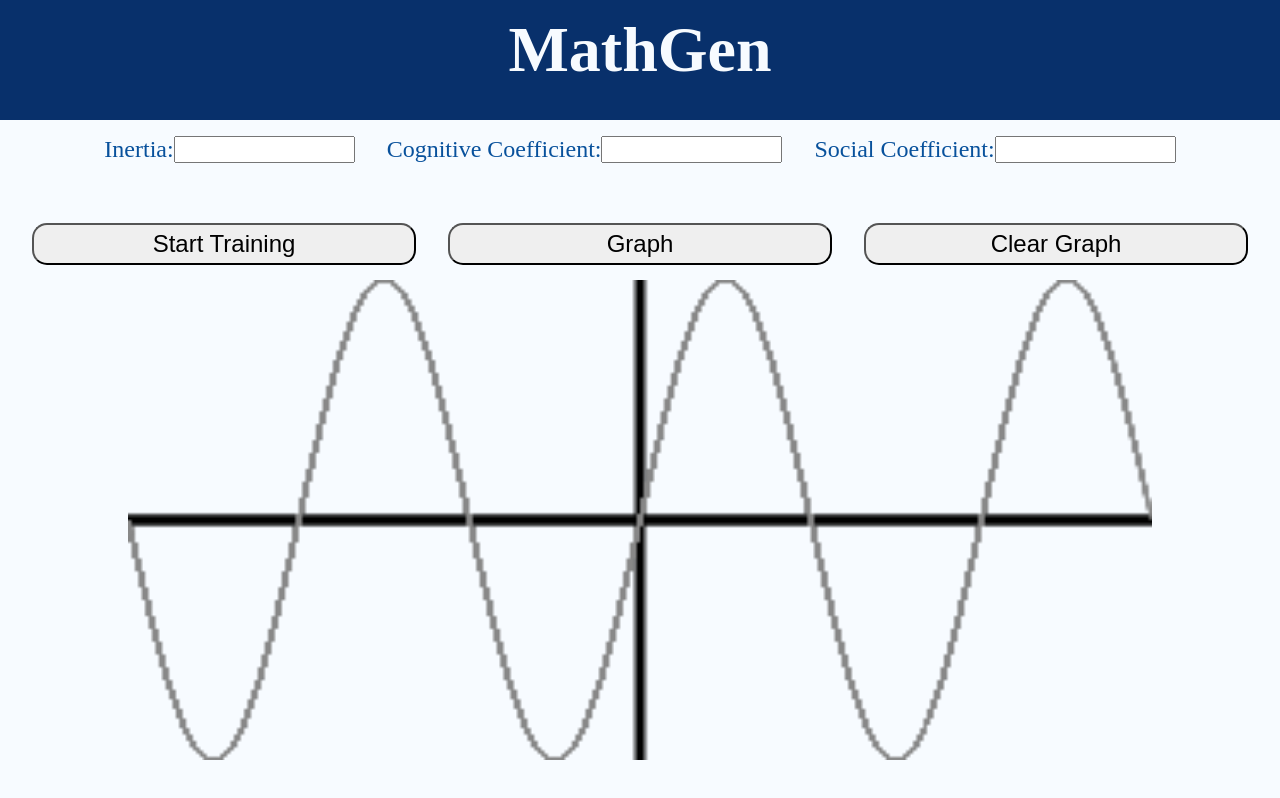
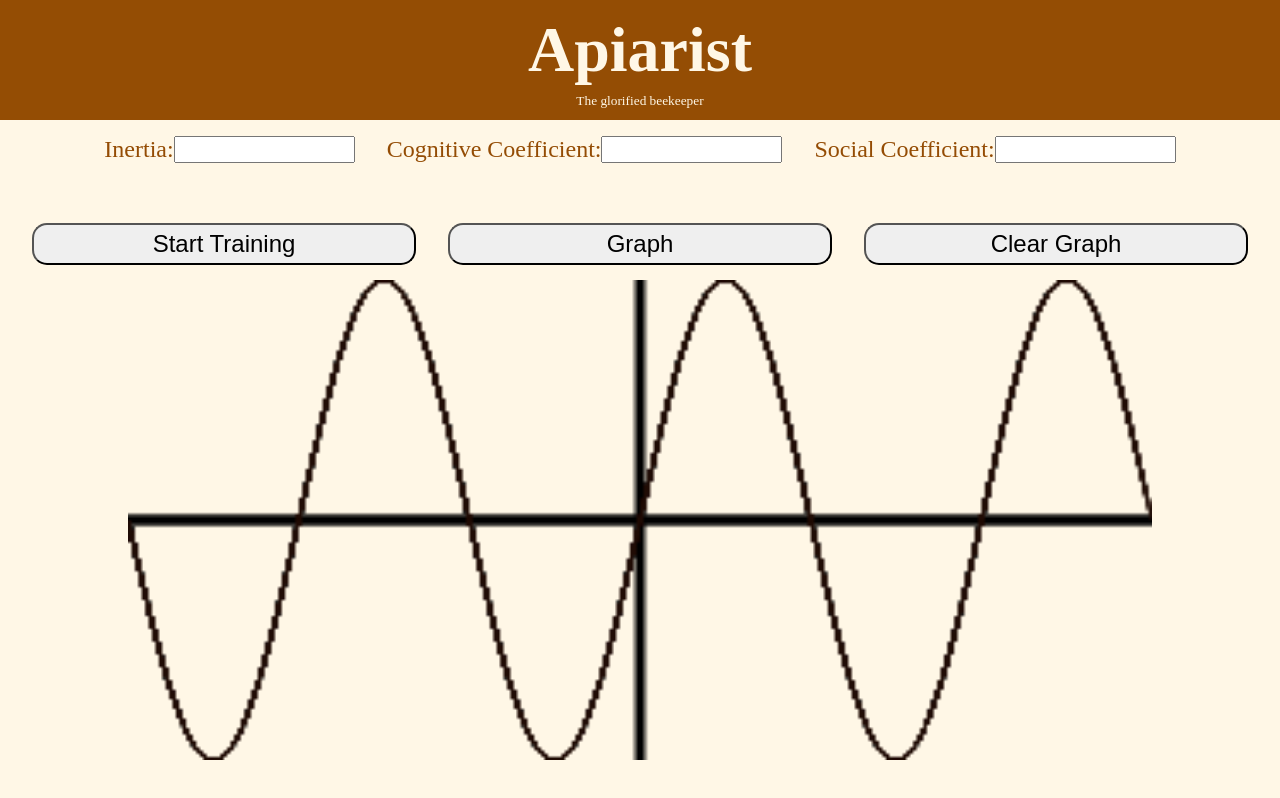
Before and after one commit to Clayal10/apiarist, a website with bundled scripts: page static/html/home.html in a window 1280 px wide. Built offline with nearby package versions, Linux system fonts and the light colour scheme.

Commit message:
modifications for renaming

```diff
--- a/static/css/style.css
+++ b/static/css/style.css
@@ -1,10 +1,6 @@
 /*
     Color Pallette:
-        - #08306B
-        - #08519C
 
-        - #9ECAE1
-        - #F7FbFF
 */
 
 * {
@@ -13,25 +9,28 @@
 }
 
 header{
-    background-color: #08306B;
-    color: #F7FBFF;
+    background-color: #944d04;
+    color: #fff7e6;
     width: 100%;
     height: 15vh;
+    display: flex;
+    flex-direction: column;
+    align-items: center;
 }
 
 h1{
-    text-align: center;
     font-size: 4em;
     padding: .2em;
+    padding-bottom: .1em;
 }
 
 body{
-    background-color: #F7FBFF;
+    background-color: #fff7e6;
     height: 100vh;
 }
 
 main{
-    color: #08519C;
+    color: #944c04;
     display: flex;
     flex-direction: column;
     height: 80vh;
--- a/template/home.html
+++ b/static/html/home.html
@@ -5,12 +5,13 @@
   <meta charset="UTF-8">
   <meta name="viewport" content="width=device-width, initial-scale=1.0">
   <link rel="stylesheet" type="text/css" href="/static/css/style.css" />
-  <title>MathGen</title>
+  <title>Apiarist</title>
 </head>
 
 <body>
   <header>
-    <h1>MathGen</h1>
+    <h1>Apiarist</h1>
+    <small>The glorified beekeeper</small>
   </header>
   <main>
     <!--Change this to be done in javascript-->
--- a/web/draw.ts
+++ b/web/draw.ts
@@ -96,7 +96,7 @@ const clearGraph = () => {
   const canvas = setupCanvas("canvas");
   const ctx = setupContext(canvas);
   ctx.beginPath();
-  ctx.fillStyle = '#F7FBFF';
+  ctx.fillStyle = '#fff7e6';
   ctx.rect(0, 0, canvas.width, canvas.height)
   ctx.fill();
   ctx.closePath();
@@ -129,7 +129,7 @@ const drawGraph = (canvas: HTMLCanvasElement, ctx: CanvasRenderingContext2D, val
 
   ctx.beginPath()
   ctx.lineWidth = 1;
-  ctx.strokeStyle = '#08306B';
+  ctx.strokeStyle = '#944d04';
   let pos = 0
   for (let i = 0; i < values.length - 1; i++) {
     ctx.moveTo(pos, rangeCalc(values[i], canvas.height));
@@ -177,7 +177,7 @@ const setupContext = (canvas: HTMLCanvasElement): CanvasRenderingContext2D => {
 
 const drawBackGround = (canvas: HTMLCanvasElement, ctx: CanvasRenderingContext2D) => {
   ctx.beginPath();
-  ctx.strokeStyle = '#010101';
+  ctx.strokeStyle = '#000000';
   ctx.lineWidth = 3;
   ctx.moveTo(0, canvas.height / 2);
   ctx.lineTo(canvas.width, canvas.height / 2);
@@ -193,7 +193,7 @@ const drawBackGround = (canvas: HTMLCanvasElement, ctx: CanvasRenderingContext2D
   ctx.beginPath();
   ctx.lineWidth = 1;
   let pos = 0;
-  ctx.strokeStyle = '#888888';
+  ctx.strokeStyle = '#200c05';
   var piInterval = (Math.PI * 6) / 1000;
   for (let pi = -Math.PI * 3; pi < Math.PI * 3; pi += piInterval) {
     // Draw Real sine wave
```
Also changed, not shown: README.md, mathGenSample.png (deleted), 1 other file.
